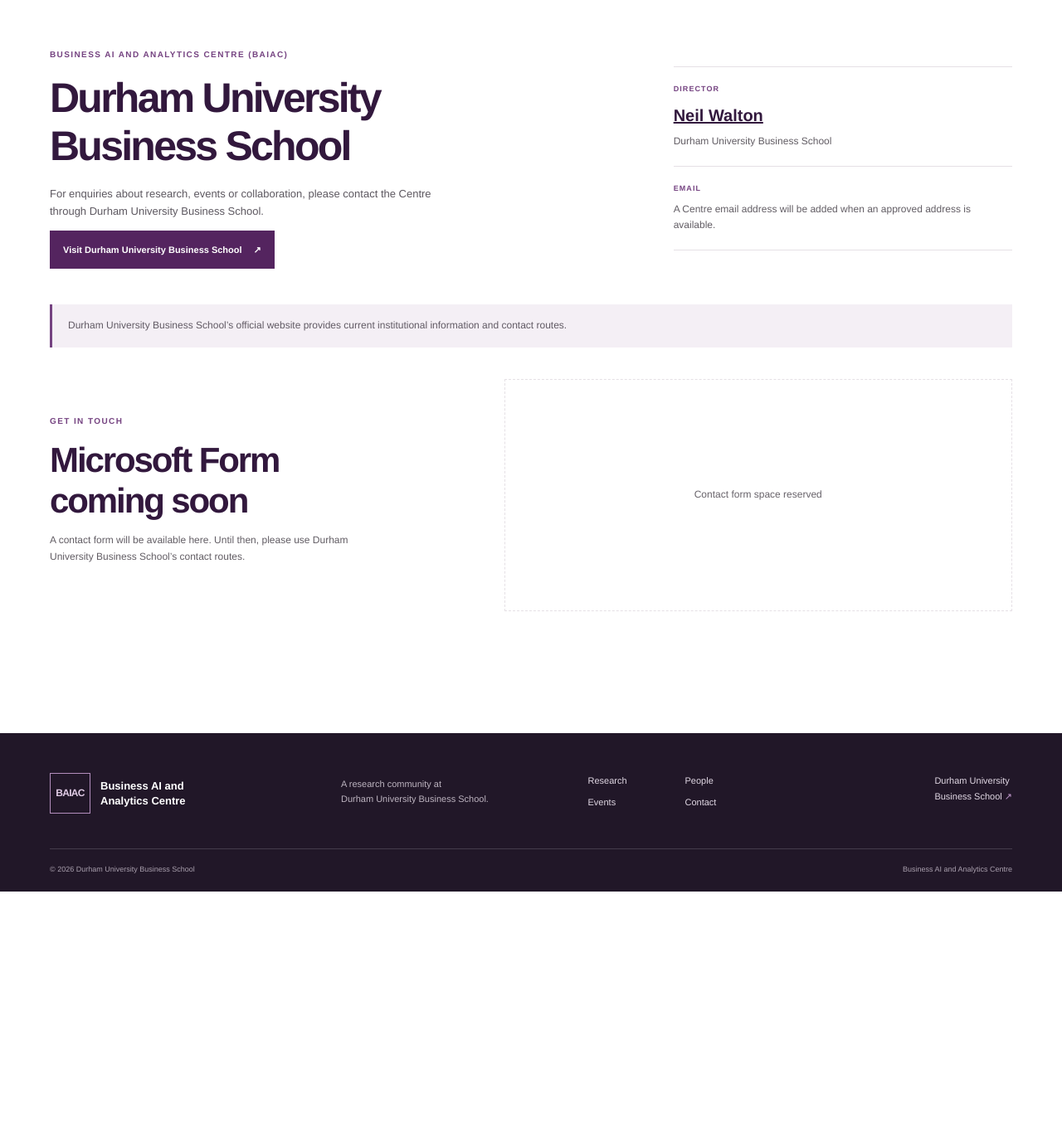
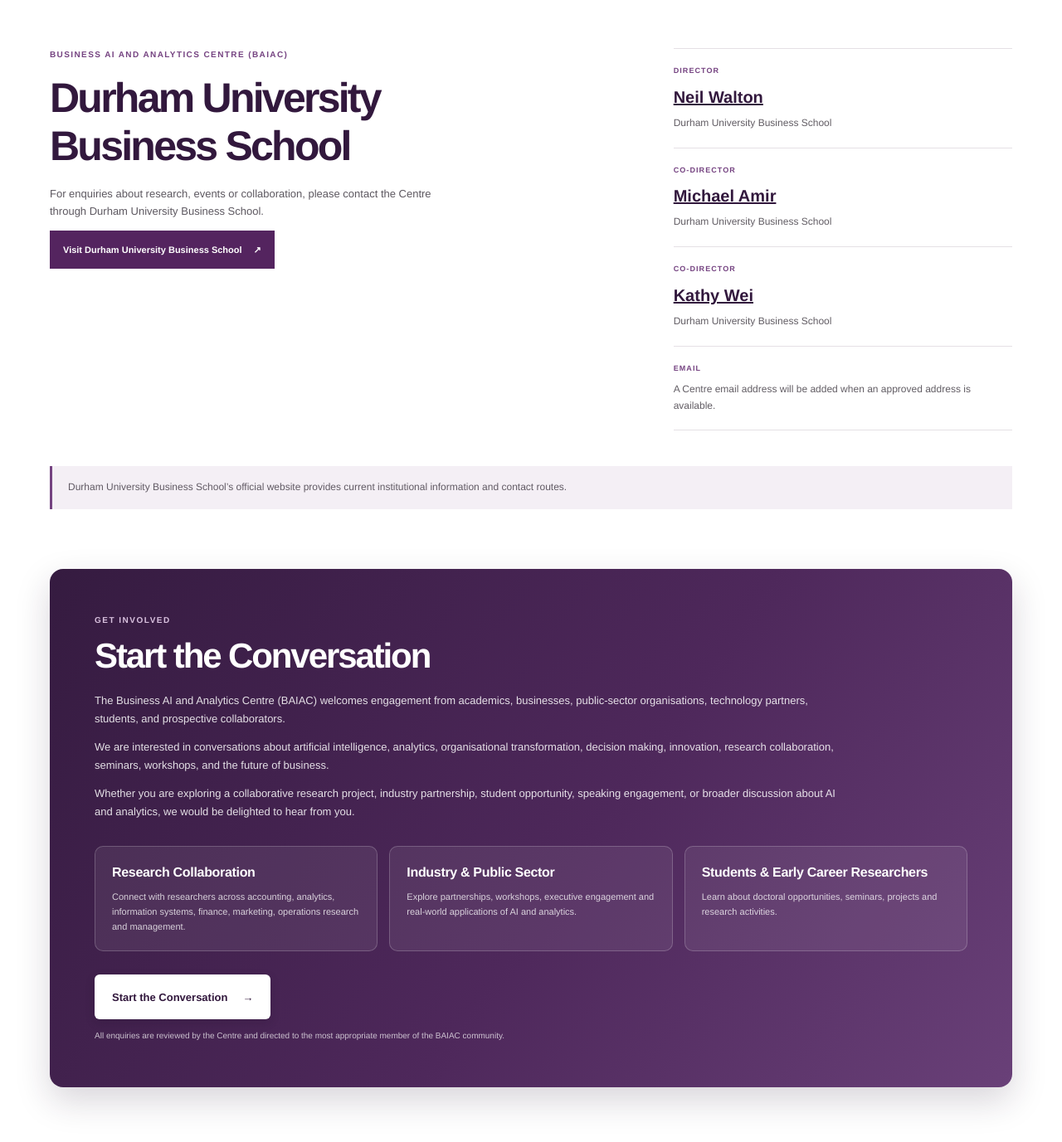
Before and after one commit to Business-AI-Analytics-Centre/business-ai-analytics-centre.github.io, a Jekyll site: the page built from _pages/contact.md, in a window 1280 px wide and 1400 px high, scrolled down 540 px. Shown: the top 1377 px of the window at 83% size. Built offline with Jekyll 4.4.1, drawn with Linux system fonts in a browser that asks for light colours; before the commit the page ends 1615 px from its top, so only the background shows below that.

Commit message:
updated to contact forms

```diff
--- a/_pages/contact.md
+++ b/_pages/contact.md
@@ -14,14 +14,14 @@
     <a class="baiac-button baiac-button--solid" href="https://www.durham.ac.uk/business/">Visit Durham University Business School <span aria-hidden="true">↗</span></a>
   </section>
   <aside class="baiac-contact-details">
-    {% for director in site.data.people %}
-    {% if director.role == "Director" %}
+    {% assign contact_leaders = "Neil Walton|Amir Michael|Kathy D. Wei" | split: "|" %}
+    {% for contact_name in contact_leaders %}
+    {% assign director = site.data.people | where: "name", contact_name | first %}
     <div>
-      <p class="baiac-card__label">Director</p>
-      <h3>{% if director.website != empty %}<a href="{{ director.website | escape }}" rel="external">{{ director.name | escape }}</a>{% else %}{{ director.name | escape }}{% endif %}</h3>
+      <p class="baiac-card__label">{% if contact_name == "Neil Walton" %}Director{% else %}Co-Director{% endif %}</p>
+      <h3>{% if director.website != empty %}<a href="{{ director.website | escape }}" rel="external">{% if contact_name == "Amir Michael" %}Michael Amir{% elsif contact_name == "Kathy D. Wei" %}Kathy Wei{% else %}{{ director.name | escape }}{% endif %}</a>{% else %}{% if contact_name == "Amir Michael" %}Michael Amir{% elsif contact_name == "Kathy D. Wei" %}Kathy Wei{% else %}{{ director.name | escape }}{% endif %}{% endif %}</h3>
       {% if director.affiliation != empty %}<p>{{ director.affiliation | escape }}</p>{% endif %}
     </div>
-    {% endif %}
     {% endfor %}
     <div>
       <p class="baiac-card__label">Email</p>
@@ -36,13 +36,32 @@
 
 <p class="baiac-note">Durham University Business School’s official website provides current institutional information and contact routes.</p>
 
-<section class="baiac-contact-form" aria-labelledby="contact-form-heading">
-  <div>
-    <p class="baiac-eyebrow">Get in touch</p>
-    <h2 id="contact-form-heading">Microsoft Form coming soon</h2>
-    <p>A contact form will be available here. Until then, please use Durham University Business School’s contact routes.</p>
-  </div>
-  <div class="baiac-form-placeholder" role="region" aria-label="Space reserved for the future Microsoft contact form">
-    <p>Contact form space reserved</p>
+<section class="conversation-section" aria-labelledby="conversation-heading">
+  <div class="conversation-card">
+    <div class="conversation-intro">
+      <p class="eyebrow">Get involved</p>
+      <h2 id="conversation-heading">Start the Conversation</h2>
+      <p>The Business AI and Analytics Centre (BAIAC) welcomes engagement from academics, businesses, public-sector organisations, technology partners, students, and prospective collaborators.</p>
+      <p>We are interested in conversations about artificial intelligence, analytics, organisational transformation, decision making, innovation, research collaboration, seminars, workshops, and the future of business.</p>
+      <p>Whether you are exploring a collaborative research project, industry partnership, student opportunity, speaking engagement, or broader discussion about AI and analytics, we would be delighted to hear from you.</p>
+    </div>
+    <div class="conversation-grid">
+      <article class="conversation-mini-card">
+        <h3>Research Collaboration</h3>
+        <p>Connect with researchers across accounting, analytics, information systems, finance, marketing, operations research and management.</p>
+      </article>
+      <article class="conversation-mini-card">
+        <h3>Industry &amp; Public Sector</h3>
+        <p>Explore partnerships, workshops, executive engagement and real-world applications of AI and analytics.</p>
+      </article>
+      <article class="conversation-mini-card">
+        <h3>Students &amp; Early Career Researchers</h3>
+        <p>Learn about doctoral opportunities, seminars, projects and research activities.</p>
+      </article>
+    </div>
+    <div class="conversation-action">
+      <a class="conversation-button" href="https://forms.cloud.microsoft/e/3YCY0jLvcc" target="_blank" rel="noopener noreferrer">Start the Conversation <span aria-hidden="true">→</span></a>
+      <p class="conversation-note">All enquiries are reviewed by the Centre and directed to the most appropriate member of the BAIAC community.</p>
+    </div>
   </div>
 </section>
```
